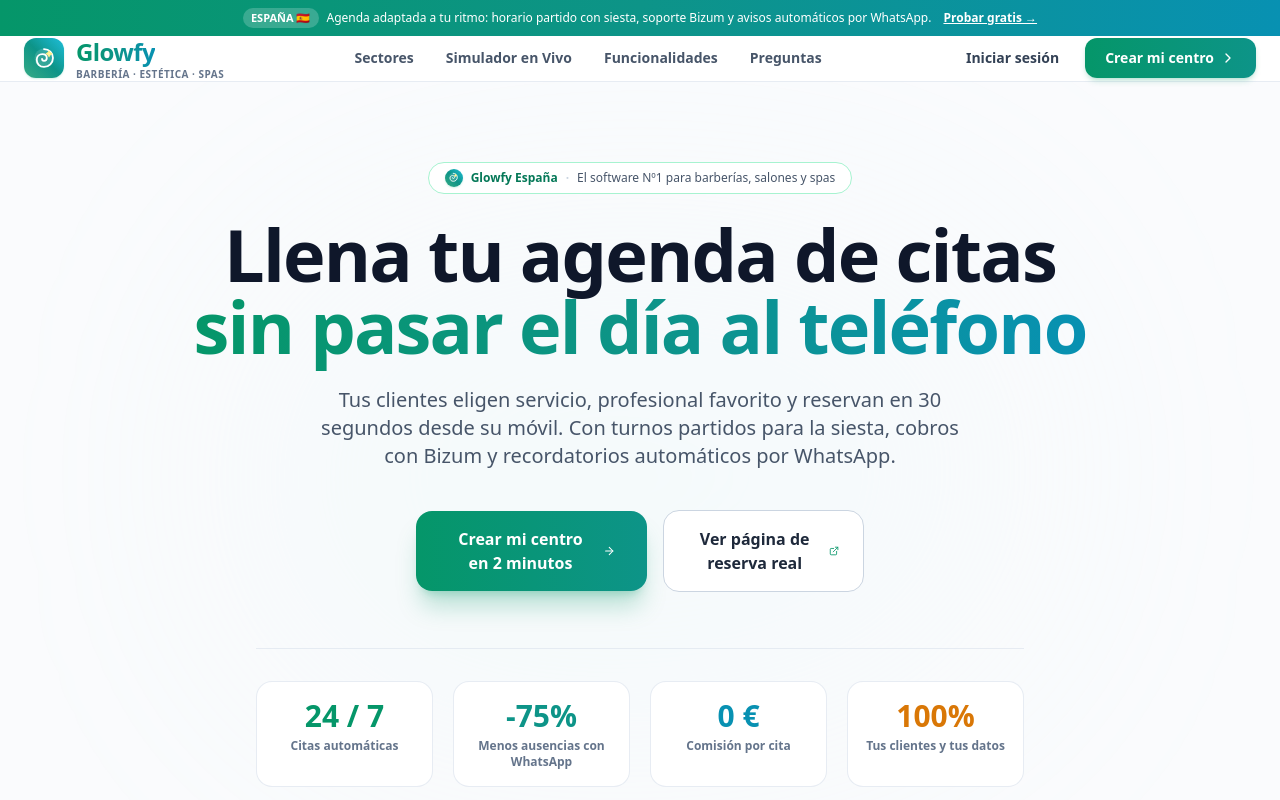
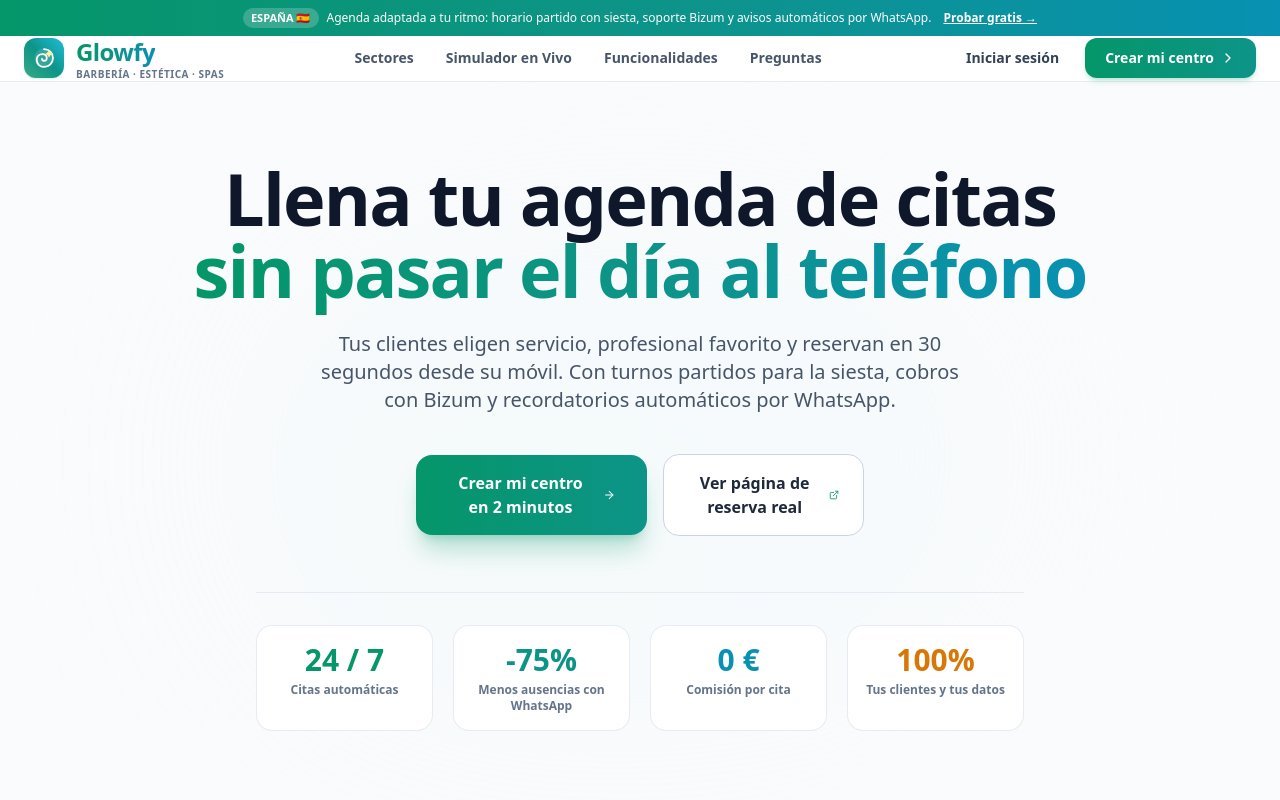
Before and after one commit to otmanesanade/calendario-app, a Next.js app: page / in a window 1280 px wide. Shown: the top 800 px of the page. Built offline with nearby package versions, Linux system fonts and the light colour scheme.

Commit message:
refactor(ui): remove animated badge from landing page
Clean up the landing page header by removing the redundant animated badge component.

```diff
--- a/app/page.js
+++ b/app/page.js
@@ -185,18 +185,6 @@
         <div className="absolute top-1/4 left-1/2 -translate-x-1/2 -translate-y-1/2 w-[700px] h-[400px] bg-gradient-to-tr from-emerald-200/40 via-teal-100/30 to-cyan-100/30 blur-[130px] pointer-events-none -z-10 rounded-full" />
 
         <div className="text-center max-w-4xl mx-auto">
-          {/* Animated Badge */}
-          <motion.div
-            initial={{ opacity: 0, y: -12 }}
-            animate={{ opacity: 1, y: 0 }}
-            transition={{ duration: 0.5 }}
-            className="inline-flex items-center gap-2 px-4 py-1.5 rounded-full bg-white border border-emerald-200 text-slate-700 text-xs font-semibold mb-6 shadow-xs"
-          >
-            <GlowfyLogo size={18} className="rounded-md" />
-            <span className="font-bold text-emerald-700">Glowfy España</span>
-            <span className="text-slate-300">·</span>
-            <span className="text-slate-600 font-medium">El software Nº1 para barberías, salones y spas</span>
-          </motion.div>
 
           {/* Main Title */}
           <motion.h1
```
